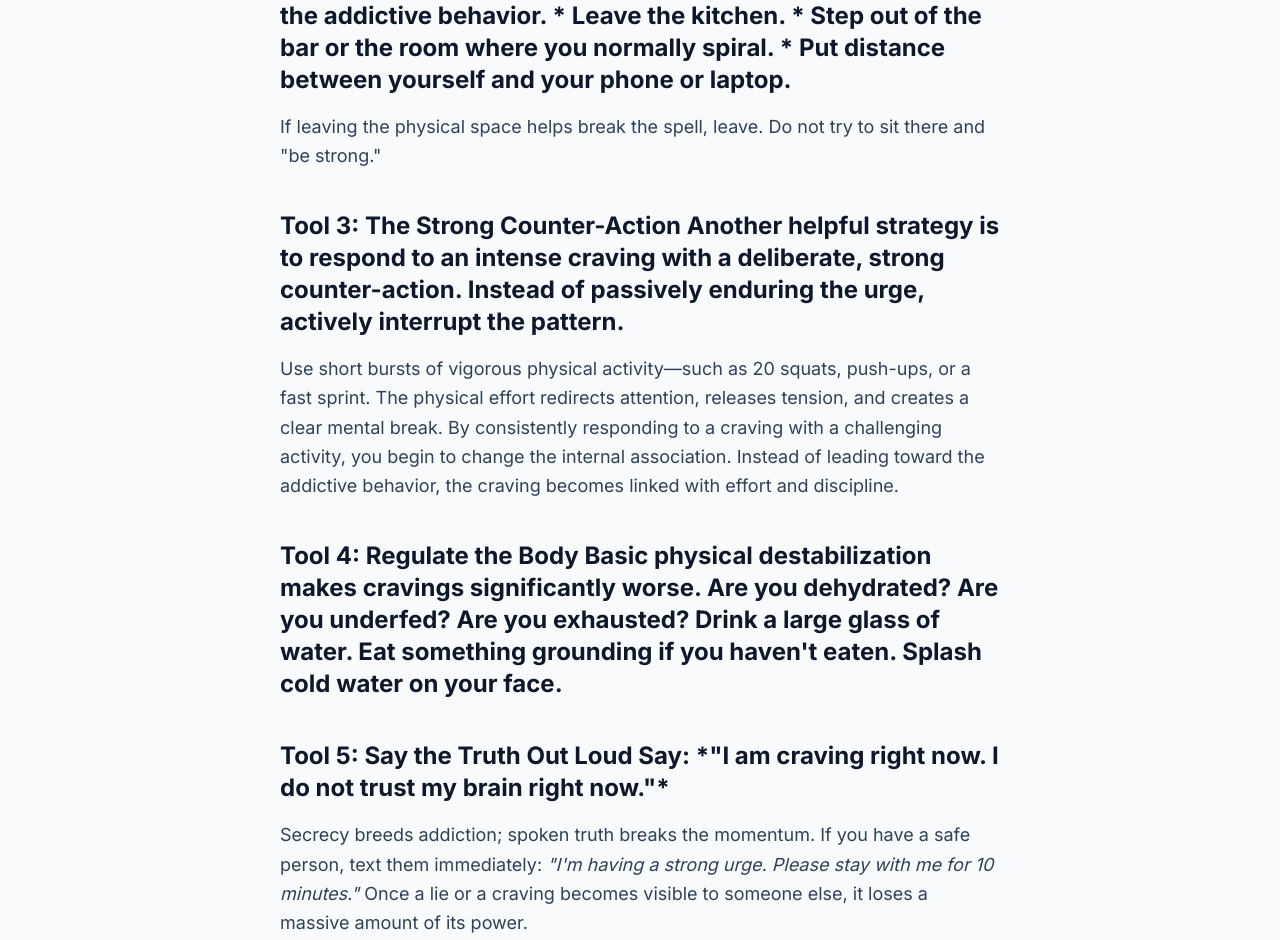
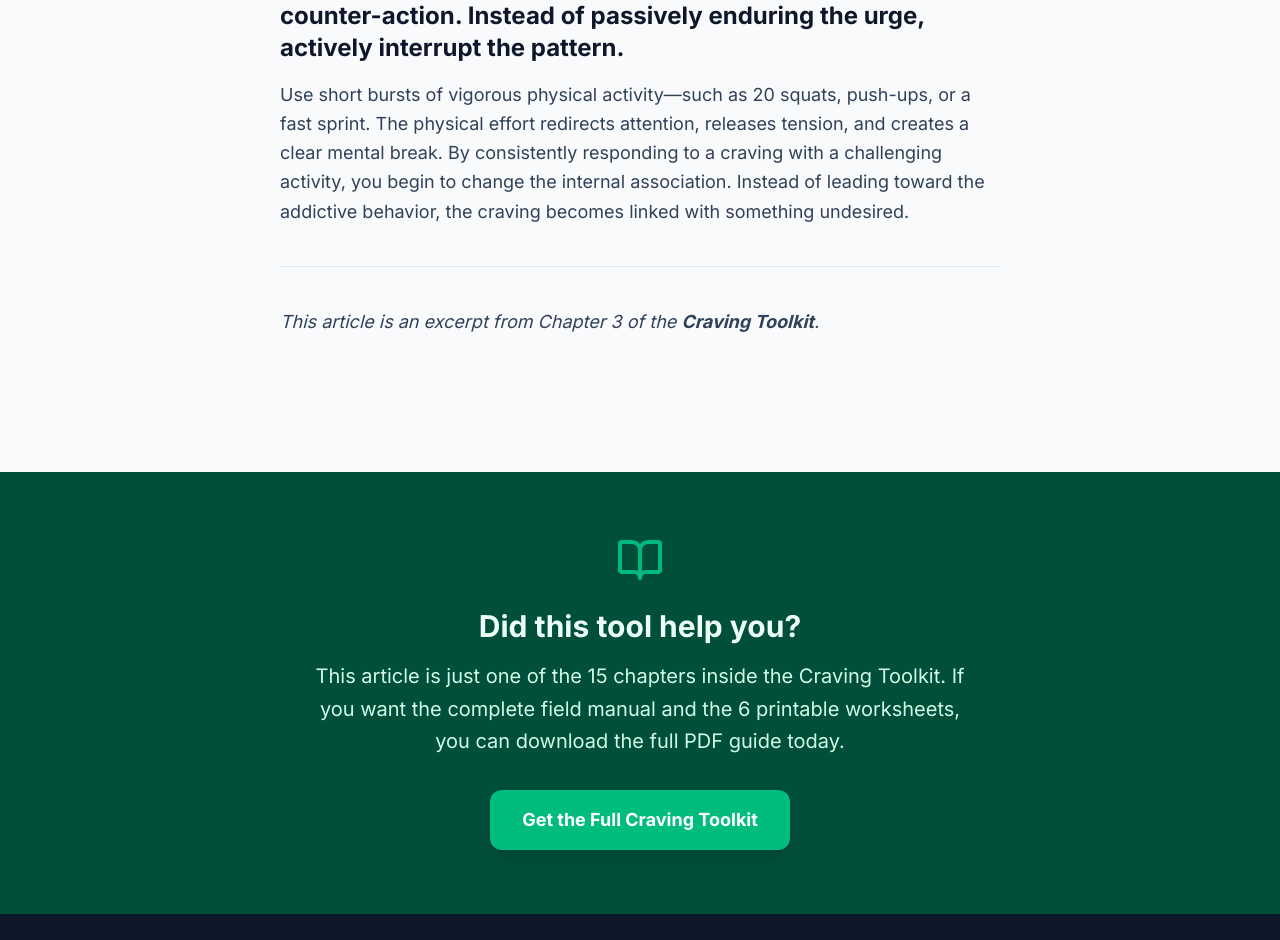
Before and after one commit to JakubHave/craving-toolkit-web, a Next.js app: page /articles/survive-first-10-minutes-of-craving in a window 1280 px wide. Shown: the part 1272-2212 px from the top of the page. Built offline with nearby package versions, Linux system fonts and the light colour scheme.

Commit message:
Update SEO article: Keep only two tools and refine wording

```diff
--- a/src/data/articles.ts
+++ b/src/data/articles.ts
@@ -29,27 +29,10 @@ This matters because cravings hate delay. The urge wants speed. It wants automat
 
 If 10 minutes feels impossible, start with 3 minutes. Then do another 3. Then another. A lot of recovery is built in small, repeated delays.
 
-### Tool 2: Leave the Environment
-If the trigger is around you, get out immediately. Put physical distance between yourself and the addictive behavior.
-* Leave the kitchen.
-* Step out of the bar or the room where you normally spiral.
-* Put distance between yourself and your phone or laptop.
-
-If leaving the physical space helps break the spell, leave. Do not try to sit there and "be strong."
-
-### Tool 3: The Strong Counter-Action
+### Tool 2: The Strong Counter-Action
 Another helpful strategy is to respond to an intense craving with a deliberate, strong counter-action. Instead of passively enduring the urge, actively interrupt the pattern.
 
-Use short bursts of vigorous physical activity—such as 20 squats, push-ups, or a fast sprint. The physical effort redirects attention, releases tension, and creates a clear mental break. By consistently responding to a craving with a challenging activity, you begin to change the internal association. Instead of leading toward the addictive behavior, the craving becomes linked with effort and discipline.
-
-### Tool 4: Regulate the Body
-Basic physical destabilization makes cravings significantly worse. Are you dehydrated? Are you underfed? Are you exhausted?
-Drink a large glass of water. Eat something grounding if you haven't eaten. Splash cold water on your face.
-
-### Tool 5: Say the Truth Out Loud
-Say: *"I am craving right now. I do not trust my brain right now."*
-
-Secrecy breeds addiction; spoken truth breaks the momentum. If you have a safe person, text them immediately: *"I'm having a strong urge. Please stay with me for 10 minutes."* Once a lie or a craving becomes visible to someone else, it loses a massive amount of its power.
+Use short bursts of vigorous physical activity—such as 20 squats, push-ups, or a fast sprint. The physical effort redirects attention, releases tension, and creates a clear mental break. By consistently responding to a craving with a challenging activity, you begin to change the internal association. Instead of leading toward the addictive behavior, the craving becomes linked with something undesired.
 
 ***
 
```
